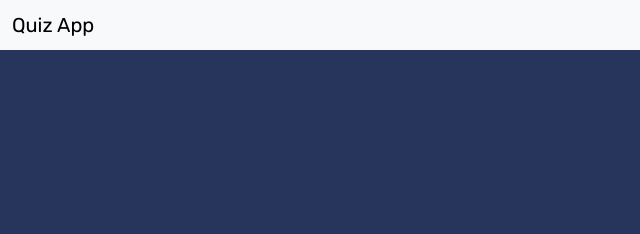
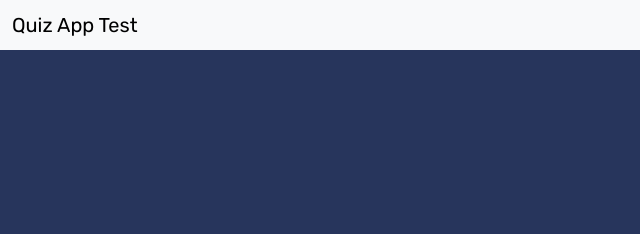
Before and after one commit to Regige/Quiz-App, a plain HTML site: page index.html in a window 1280 px wide. Shown: the top 234 px of the page, 0-640 px from the left. Drawn offline with nearby package versions, Linux system fonts and the light colour scheme.

Commit message:
Test changed header

```diff
--- a/index.html
+++ b/index.html
@@ -25,7 +25,7 @@
   <body onload="init()">
     <nav class="navbar bg-body-tertiary">
       <div class="container-fluid">
-        <span class="navbar-brand mb-0 h1">Quiz App</span>
+        <span class="navbar-brand mb-0 h1">Quiz App Test</span>
       </div>
     </nav>
     <div class="container">
```
